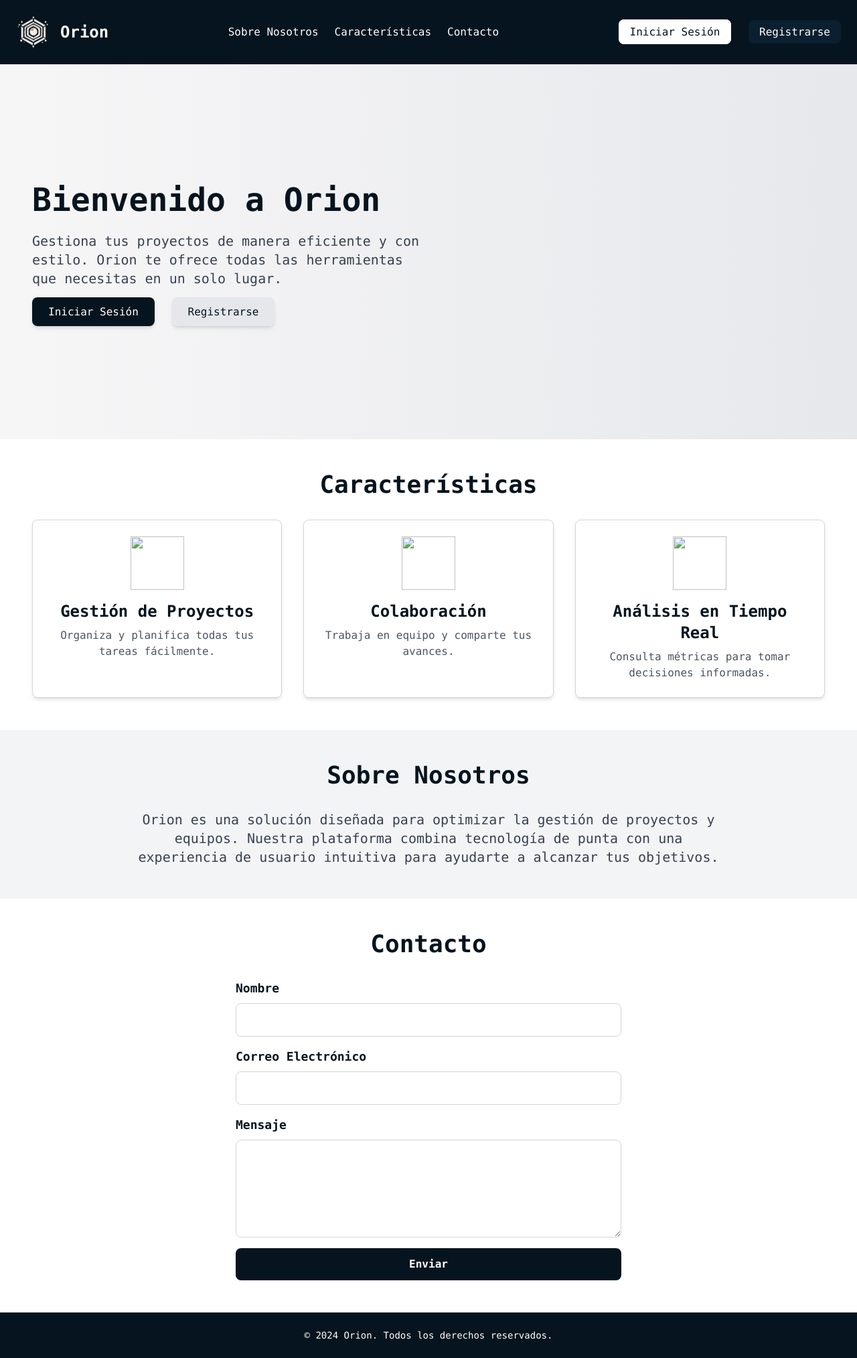
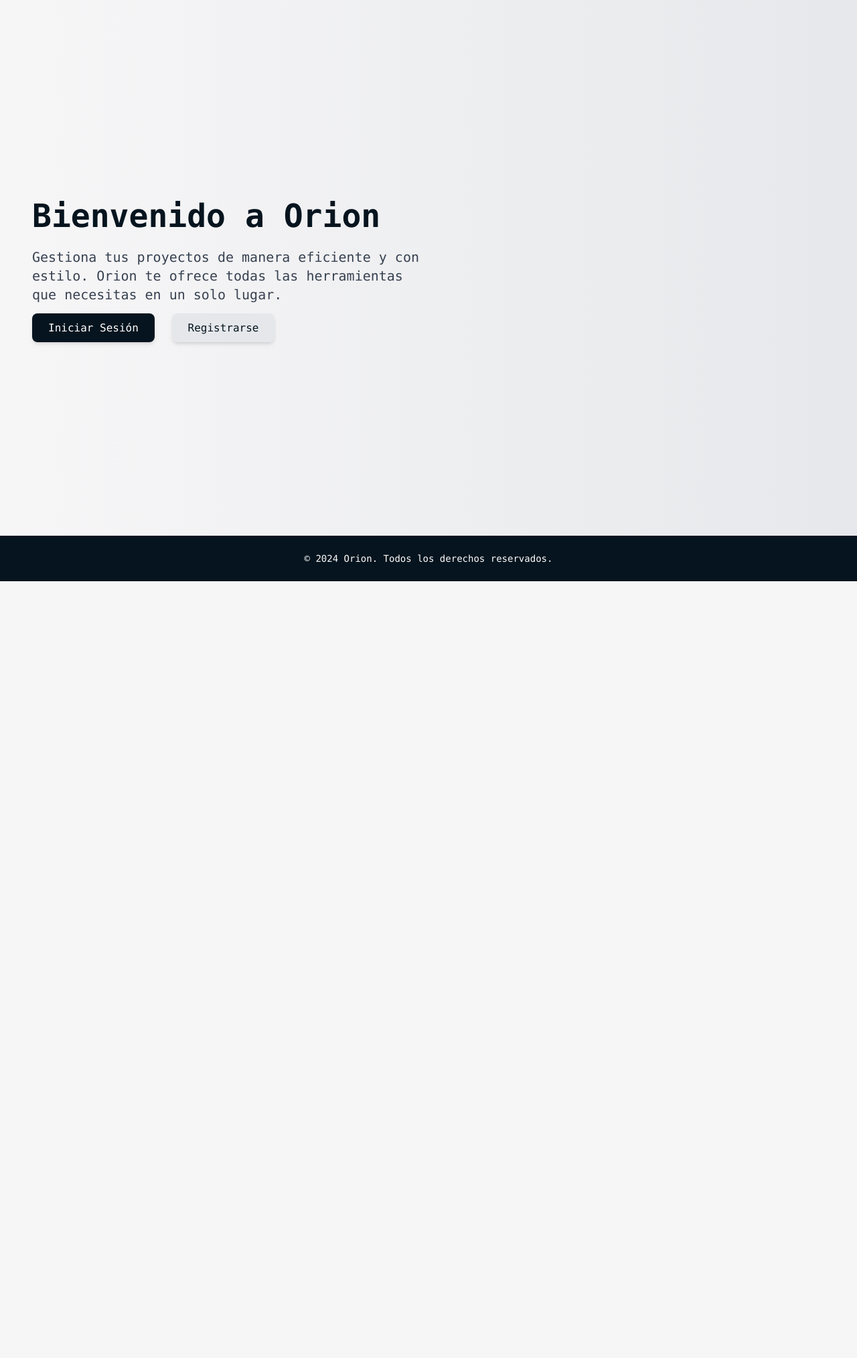
Before and after one commit to Izanmg/Orion, a Django app: page / in a window 1280 px wide. Shown: the whole page at 67% size. After the commit the page ends 868 px from the top, so only its background shows below. Run offline with Django 5.2, Linux system fonts and the light colour scheme; some libraries are stand-ins or nearby versions.

Commit message:
Cambios en la interfaz web (mas moderno y dinamico)

```diff
--- a/orion_web/users/static/script.js
+++ b/orion_web/users/static/script.js
@@ -1,33 +1,4 @@
 document.addEventListener("DOMContentLoaded", function () {
-    const btnLogin = document.getElementById("btn-login");
-    const btnRegister = document.getElementById("btn-register");
-    const loginForm = document.getElementById("login-form");
-    const registerForm = document.getElementById("register-form");
-
-    // Mostrar el formulario de registro si está en la URL
-    const urlParams = new URLSearchParams(window.location.search);
-    if (urlParams.get("form") === "register") {
-        loginForm.classList.add("hidden");
-        registerForm.classList.remove("hidden");
-        btnLogin.classList.remove("hidden");
-        btnRegister.classList.add("hidden");
-    }
-
-    // Cambiar entre formularios al hacer clic en los botones
-    btnLogin.addEventListener("click", function () {
-        loginForm.classList.remove("hidden");
-        registerForm.classList.add("hidden");
-        btnLogin.classList.add("hidden");
-        btnRegister.classList.remove("hidden");
-    });
-
-    btnRegister.addEventListener("click", function () {
-        loginForm.classList.add("hidden");
-        registerForm.classList.remove("hidden");
-        btnLogin.classList.remove("hidden");
-        btnRegister.classList.add("hidden");
-    });
-
     // Añadir la funcionalidad de mostrar/ocultar campos del formulario de registro
     const nextStepButton = document.getElementById("next-step");
     const stepBackButton = document.getElementById("step-back");
--- a/orion_web/users/templates/index.html
+++ b/orion_web/users/templates/index.html
@@ -9,32 +9,15 @@
     <script src="https://cdn.tailwindcss.com"></script>
 </head>
 <body class="font-mono bg-white text-[#05141E]">
-    <!-- Header -->
-    <header class="flex justify-between items-center p-6 bg-[#05141E] text-white">
-        <div class="flex items-center space-x-4">
 
-            <img src="{% static 'img/logo-simple-png.png' %}" alt="Orion Logo" width="50px" class="invert">
-            <h1 class="text-2xl font-bold">Orion</h1>
-        </div>
-        <nav class="flex space-x-6">
-            <a href="#about" class="hover:underline">Sobre Nosotros</a>
-            <a href="#features" class="hover:underline">Características</a>
-            <a href="#contact" class="hover:underline">Contacto</a>
-        </nav>
-        <div class="space-x-4">
-            <a href="login-register/" class="bg-white text-[#05141E] px-4 py-2 rounded-lg border border-white hover:bg-gray-200">Iniciar Sesión</a>
-            <a href="login-register/?form=register" class="bg-[#0A1F2F] px-4 py-2 rounded-lg hover:bg-[#05141E]">Registrarse</a>
-        </div>
-    </header>
-
-    <!-- Hero Section -->
-    <section class="flex flex-col lg:flex-row items-center justify-center p-12 lg:h-[70vh] bg-gradient-to-r from-[#F7F6F7] to-[#E6E8EB]">
+    <!-- Section -->
+    <section class="flex flex-col lg:flex-row items-center justify-center p-12 h-screen  bg-gradient-to-r from-[#F7F6F7] to-[#E6E8EB]">
         <div class="lg:w-1/2 text-center lg:text-left">
             <h2 class="text-5xl font-bold mb-6">Bienvenido a Orion</h2>
             <p class="text-xl text-gray-700 mb-6">Gestiona tus proyectos de manera eficiente y con estilo. Orion te ofrece todas las herramientas que necesitas en un solo lugar.</p>
             <div class="space-x-4">
-                <a href="login-register/" id="btn-login" class="bg-[#05141E] text-white px-6 py-3 rounded-lg shadow-md hover:bg-[#0A1F2F]">Iniciar Sesión</a>
-                <a href="login-register/?form=register" id="btn-register" class="bg-gray-200 text-[#05141E] px-6 py-3 rounded-lg shadow-md hover:bg-gray-300">Registrarse</a>
+                <a href="login/" id="btn-login" class="bg-[#05141E] text-white px-6 py-3 rounded-lg shadow-md hover:bg-[#0A1F2F]">Iniciar Sesión</a>
+                <a href="register/" id="btn-register" class="bg-gray-200 text-[#05141E] px-6 py-3 rounded-lg shadow-md hover:bg-gray-300">Registrarse</a>
             </div>
         </div>
         <div class="lg:w-1/2 mt-8 lg:mt-0">
@@ -42,53 +25,7 @@
         </div>
     </section>
 
-    <!-- Features Section -->
-    <section id="features" class="p-12">
-        <h3 class="text-4xl font-bold text-center mb-8">Características</h3>
-        <div class="grid grid-cols-1 md:grid-cols-3 gap-8">
-            <div class="flex flex-col items-center text-center p-6 border border-gray-300 rounded-lg shadow-md">
-                <img src="" class="w-20 h-20 mb-4">
-                <h4 class="text-2xl font-semibold mb-2">Gestión de Proyectos</h4>
-                <p class="text-gray-600">Organiza y planifica todas tus tareas fácilmente.</p>
-            </div>
-            <div class="flex flex-col items-center text-center p-6 border border-gray-300 rounded-lg shadow-md">
-                <img src="" class="w-20 h-20 mb-4">
-                <h4 class="text-2xl font-semibold mb-2">Colaboración</h4>
-                <p class="text-gray-600">Trabaja en equipo y comparte tus avances.</p>
-            </div>
-            <div class="flex flex-col items-center text-center p-6 border border-gray-300 rounded-lg shadow-md">
-                <img src="" class="w-20 h-20 mb-4">
-                <h4 class="text-2xl font-semibold mb-2">Análisis en Tiempo Real</h4>
-                <p class="text-gray-600">Consulta métricas para tomar decisiones informadas.</p>
-            </div>
-        </div>
-    </section>
 
-    <!-- About Section -->
-    <section id="about" class="p-12 bg-gray-100">
-        <h3 class="text-4xl font-bold text-center mb-8">Sobre Nosotros</h3>
-        <p class="text-xl text-center text-gray-700 max-w-4xl mx-auto">Orion es una solución diseñada para optimizar la gestión de proyectos y equipos. Nuestra plataforma combina tecnología de punta con una experiencia de usuario intuitiva para ayudarte a alcanzar tus objetivos.</p>
-    </section>
-
-    <!-- Contact Section -->
-    <section id="contact" class="p-12">
-        <h3 class="text-4xl font-bold text-center mb-8">Contacto</h3>
-        <form class="max-w-xl mx-auto">
-            <div class="flex flex-col mb-4">
-                <label for="name" class="text-lg font-semibold mb-2">Nombre</label>
-                <input type="text" id="name" class="p-3 border border-gray-300 rounded-lg focus:outline-none focus:ring-2 focus:ring-[#05141E]">
-            </div>
-            <div class="flex flex-col mb-4">
-                <label for="email" class="text-lg font-semibold mb-2">Correo Electrónico</label>
-                <input type="email" id="email" class="p-3 border border-gray-300 rounded-lg focus:outline-none focus:ring-2 focus:ring-[#05141E]">
-            </div>
-            <div class="flex flex-col mb-4">
-                <label for="message" class="text-lg font-semibold mb-2">Mensaje</label>
-                <textarea id="message" rows="5" class="p-3 border border-gray-300 rounded-lg focus:outline-none focus:ring-2 focus:ring-[#05141E]"></textarea>
-            </div>
-            <button type="submit" class="w-full bg-[#05141E] text-white py-3 rounded-lg font-semibold hover:bg-[#0A1F2F]">Enviar</button>
-        </form>
-    </section>
 
     <!-- Footer -->
     <footer class="p-6 bg-[#05141E] text-white text-center">
--- a/orion_web/users/urls.py
+++ b/orion_web/users/urls.py
@@ -3,6 +3,7 @@ from . import views
 
 urlpatterns = [
     path('',views.index),
-    path('login-register/',views.login_register,name='login'),
+    path('login/',views.login,name='log'),
+    path('register/',views.register,name='registr'),
 
 ]
--- a/orion_web/users/views.py
+++ b/orion_web/users/views.py
@@ -6,6 +6,9 @@ from django.http import HttpResponse
 def index(request):
     return render(request,'index.html')
 
-def login_register(request):
-    form_type = request.GET.get("form", "login")  # "login" por defecto
-    return render(request, "log-regist.html", {"form_type": form_type})
+def login(request):
+    return render(request, "login.html")
+
+def register(request):
+
+    return render(request, "register.html")
```
Also changed, not shown: orion_web/users/templates/login.html (added, +48 -0 lines), orion_web/users/templates/register.html (renamed from orion_web/users/templates/log-regist.html, +5 -34 lines), orion_web/users/static/img/flecha_redonda.png (added).
